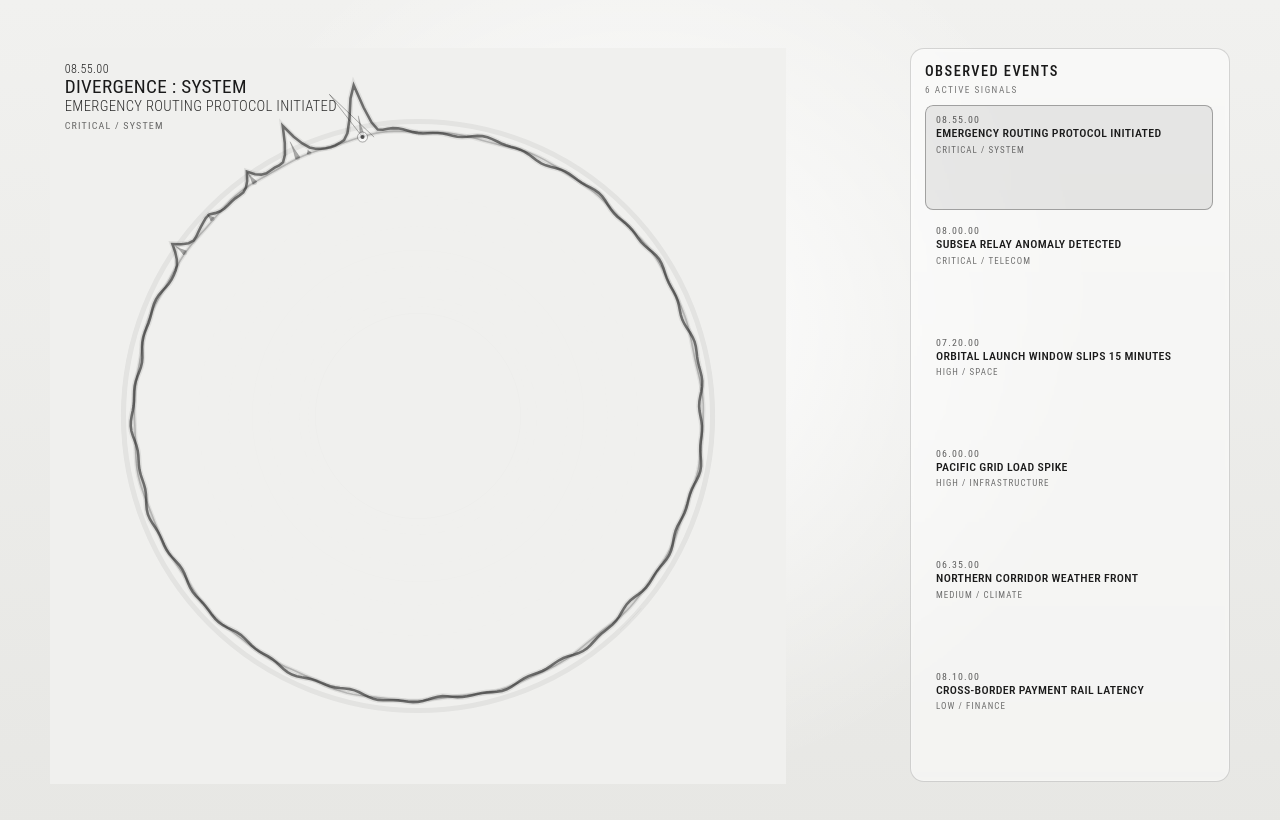
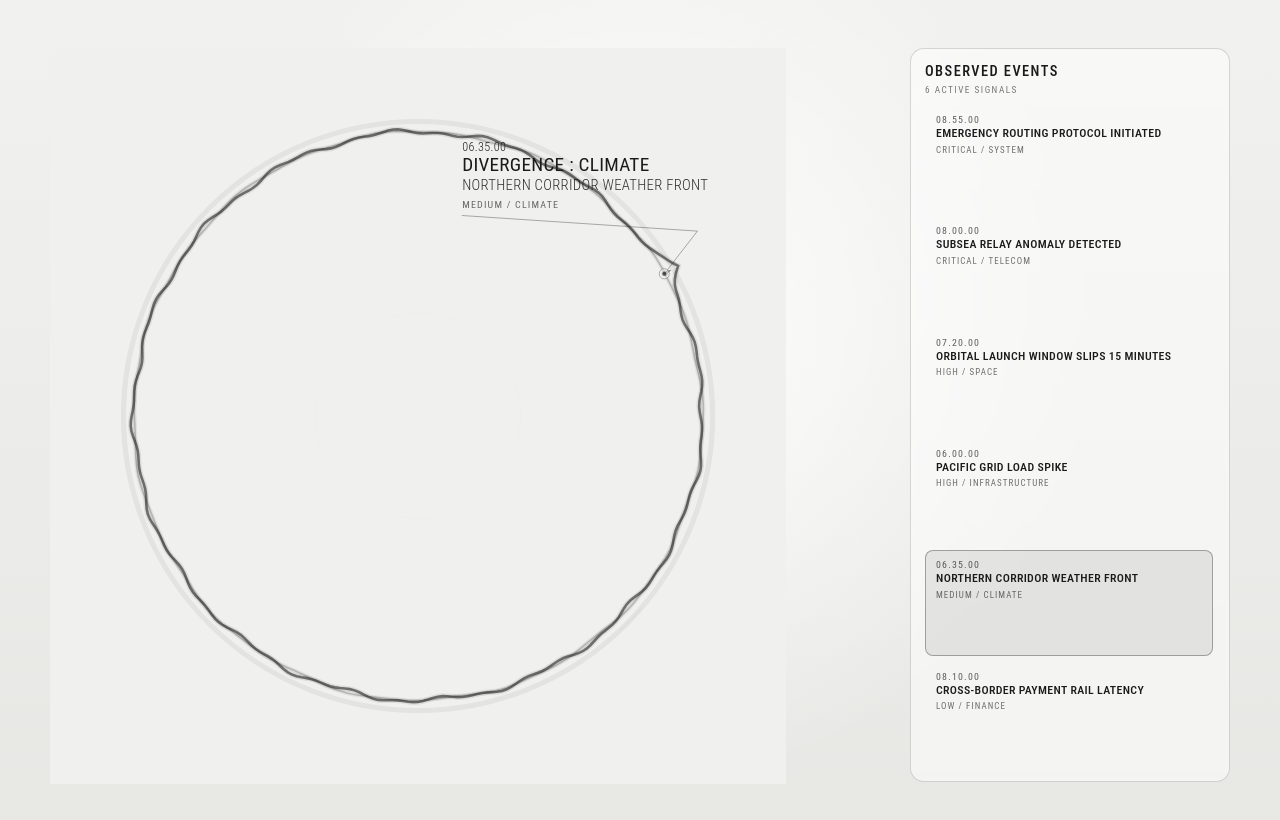
Before and after one commit to valuecodes/Rehoboam-UI, a React (Vite) app: page / in a window 1280 px wide. Shown: the top 820 px of the page. Built offline with nearby package versions, Linux system fonts and the light colour scheme.

Commit message:
feat: enhance event handling with interaction state support
- Add interaction state to renderer and various passes
- Implement ordered distribution mode for event angles
- Update tests to cover new interaction features

```diff
--- a/src/features/rehoboam/layout/compute-angles.ts
+++ b/src/features/rehoboam/layout/compute-angles.ts
@@ -3,6 +3,7 @@ import { normalizeAngle, TAU } from "./polar";
 
 export const DEFAULT_LAYOUT_WINDOW_MS = 24 * 60 * 60 * 1000;
 export const DEFAULT_MAX_VISIBLE_EVENT_COUNT = 48;
+export const DEFAULT_MIN_TIME_SPAN_RATIO_FOR_TIME_MAPPING = 0.35;
 
 export const SEVERITY_MARKER_HEIGHT: Readonly<
   Record<WorldEventSeverity, number>
@@ -25,9 +26,16 @@ export type TimeWindowAngleOptions = Readonly<{
   windowMs?: number;
 }>;
 
+export type EventAngleDistributionMode =
+  | "adaptive"
+  | "time-window"
+  | "ordered";
+
 export type ComputeAnglesOptions = TimeWindowAngleOptions &
   Readonly<{
     maxVisibleCount?: number;
+    distributionMode?: EventAngleDistributionMode;
+    minTimeSpanRatioForTimeMapping?: number;
   }>;
 
 export type ComputedEventAngle = Readonly<{
@@ -68,6 +76,25 @@ const sanitizeMaxVisibleCount = (
     1,
     Math.trunc(maxVisibleCount ?? DEFAULT_MAX_VISIBLE_EVENT_COUNT)
   );
+};
+
+const sanitizeDistributionMode = (
+  distributionMode: EventAngleDistributionMode | undefined
+): EventAngleDistributionMode => {
+  return distributionMode ?? "adaptive";
+};
+
+const sanitizeMinTimeSpanRatio = (
+  minTimeSpanRatioForTimeMapping: number | undefined
+): number => {
+  if (
+    minTimeSpanRatioForTimeMapping === undefined ||
+    !Number.isFinite(minTimeSpanRatioForTimeMapping)
+  ) {
+    return DEFAULT_MIN_TIME_SPAN_RATIO_FOR_TIME_MAPPING;
+  }
+
+  return Math.min(1, Math.max(0, minTimeSpanRatioForTimeMapping));
 };
 
 const compareEventsForLayout = (
@@ -142,14 +169,83 @@ export const mapTimestampToTimeWindowAngle = (
   return normalizeAngle(boundedTimePosition * TAU);
 };
 
+const getTimestampSpanMs = (events: readonly WorldEvent[]): number => {
+  if (events.length <= 1) {
+    return 0;
+  }
+
+  let minTimestampMs = events[0].timestampMs;
+  let maxTimestampMs = events[0].timestampMs;
+
+  for (const event of events) {
+    minTimestampMs = Math.min(minTimestampMs, event.timestampMs);
+    maxTimestampMs = Math.max(maxTimestampMs, event.timestampMs);
+  }
+
+  return maxTimestampMs - minTimestampMs;
+};
+
+const resolveDistributionMode = (
+  sortedEvents: readonly WorldEvent[],
+  options: ComputeAnglesOptions
+): Exclude<EventAngleDistributionMode, "adaptive"> => {
+  const distributionMode = sanitizeDistributionMode(options.distributionMode);
+
+  if (distributionMode === "ordered" || distributionMode === "time-window") {
+    return distributionMode;
+  }
+
+  if (sortedEvents.length <= 1) {
+    return "time-window";
+  }
+
+  const windowMs = sanitizeWindowMs(options.windowMs);
+  const timestampSpanMs = getTimestampSpanMs(sortedEvents);
+  const timeSpanRatio = timestampSpanMs / windowMs;
+  const minimumTimeSpanRatio = sanitizeMinTimeSpanRatio(
+    options.minTimeSpanRatioForTimeMapping
+  );
+
+  if (timeSpanRatio < minimumTimeSpanRatio) {
+    return "ordered";
+  }
+
+  return "time-window";
+};
+
+const mapOrderedIndexToAngle = (
+  index: number,
+  totalCount: number,
+  nowMs: number
+): number => {
+  if (totalCount <= 1) {
+    return mapTimestampToTimeWindowAngle(nowMs, {
+      nowMs,
+      windowMs: DEFAULT_LAYOUT_WINDOW_MS,
+    });
+  }
+
+  const position = index / totalCount;
+
+  return normalizeAngle(position * TAU);
+};
+
 const resolveEventMarkers = (
   events: readonly WorldEvent[],
   options: ComputeAnglesOptions
 ): readonly ResolvedEventMarker[] => {
-  return [...events].sort(compareEventsForLayout).map((event) => {
+  const sortedEvents = [...events].sort(compareEventsForLayout);
+  const distributionMode = resolveDistributionMode(sortedEvents, options);
+
+  return sortedEvents.map((event, index) => {
+    const angleRad =
+      distributionMode === "ordered"
+        ? mapOrderedIndexToAngle(index, sortedEvents.length, options.nowMs)
+        : mapTimestampToTimeWindowAngle(event.timestampMs, options);
+
     return {
       event,
-      angleRad: mapTimestampToTimeWindowAngle(event.timestampMs, options),
+      angleRad,
       markerHeight: getMarkerHeightForSeverity(event.severity),
     };
   });
--- a/src/features/rehoboam/render/canvas2d/passes/divergence-pass.ts
+++ b/src/features/rehoboam/render/canvas2d/passes/divergence-pass.ts
@@ -1,4 +1,5 @@
 import type {
+  InteractionState,
   RehoboamTheme,
   ViewportState,
   WorldEvent,
@@ -42,6 +43,7 @@ export type DivergencePassInput = Readonly<{
   context: CanvasRenderingContext2D;
   viewport: ViewportState;
   theme: RehoboamTheme;
+  interaction: InteractionState;
   events: readonly WorldEvent[];
   pulses: readonly DivergencePulse[];
   elapsedMs: number;
@@ -132,6 +134,7 @@ const resolvePulseAngles = (
     nowMs: getLayoutNowMs(events),
     windowMs: DEFAULT_LAYOUT_WINDOW_MS,
     maxVisibleCount: DEFAULT_MAX_VISIBLE_EVENT_COUNT,
+    distributionMode: "ordered",
   });
   const angleByEventId = new Map<string, number>();
 
@@ -186,6 +189,61 @@ const resolveActivePulseDescriptors = (
   return descriptors.sort((left, right) => {
     return right.strength - left.strength;
   });
+};
+
+const getPulseStrength = (pulse: DivergencePulse, timeMs: number): number => {
+  const elapsedPulseMs = timeMs - pulse.startedAtMs;
+
+  return getPulseEnvelope(elapsedPulseMs) * PULSE_AMPLITUDE_SCALE[pulse.severity];
+};
+
+const resolvePrimaryPulseEventId = (
+  pulses: readonly DivergencePulse[],
+  pulseAngles: ReadonlyMap<string, number>,
+  interaction: InteractionState,
+  timeMs: number
+): string | null => {
+  for (const eventId of [
+    interaction.selectedEventId,
+    interaction.hoveredEventId,
+    interaction.hoverCandidateEventId,
+  ]) {
+    if (eventId === null) {
+      continue;
+    }
+
+    const isActive = pulses.some((pulse) => {
+      if (pulse.eventId !== eventId || pulseAngles.get(pulse.eventId) === undefined) {
+        return false;
+      }
+
+      return getPulseStrength(pulse, timeMs) > 0;
+    });
+
+    if (isActive) {
+      return eventId;
+    }
+  }
+
+  let strongestEventId: string | null = null;
+  let strongestStrength = 0;
+
+  for (const pulse of pulses) {
+    if (pulseAngles.get(pulse.eventId) === undefined) {
+      continue;
+    }
+
+    const strength = getPulseStrength(pulse, timeMs);
+
+    if (strength <= strongestStrength) {
+      continue;
+    }
+
+    strongestStrength = strength;
+    strongestEventId = pulse.eventId;
+  }
+
+  return strongestEventId;
 };
 
 const createContourSamples = (
@@ -364,7 +422,7 @@ const drawDirectionalTears = (
   pulses: readonly ActivePulseDescriptor[],
   elapsedMs: number
 ): void => {
-  const strongestPulses = pulses.slice(0, 2);
+  const strongestPulses = pulses.slice(0, 1);
   const elapsedSeconds = elapsedMs / 1000;
   const baseRadius = viewport.outerRadius * 0.84;
 
@@ -430,15 +488,27 @@ const drawDirectionalTears = (
 };
 
 export const drawDivergencePass = (input: DivergencePassInput): void => {
-  const { context, viewport, theme, events, pulses, elapsedMs, timeMs } = input;
+  const { context, viewport, theme, interaction, events, pulses, elapsedMs, timeMs } = input;
 
   if (events.length === 0) {
     return;
   }
 
   const pulseAngles = resolvePulseAngles(events, pulses);
+  const primaryPulseEventId = resolvePrimaryPulseEventId(
+    pulses,
+    pulseAngles,
+    interaction,
+    timeMs
+  );
+  const activePulses =
+    primaryPulseEventId === null
+      ? []
+      : pulses.filter((pulse) => {
+          return pulse.eventId === primaryPulseEventId;
+        });
   const activePulseDescriptors = resolveActivePulseDescriptors(
-    pulses,
+    activePulses,
     pulseAngles,
     timeMs
   );
@@ -446,7 +516,7 @@ export const drawDivergencePass = (input: DivergencePassInput): void => {
     viewport,
     elapsedMs,
     timeMs,
-    pulses,
+    activePulses,
     pulseAngles,
     theme.divergenceSampleCount
   );
--- a/src/features/rehoboam/render/canvas2d/passes/event-contour-pass.ts
+++ b/src/features/rehoboam/render/canvas2d/passes/event-contour-pass.ts
@@ -1,4 +1,5 @@
 import type {
+  InteractionState,
   RehoboamTheme,
   ViewportState,
   WorldEvent,
@@ -27,6 +28,7 @@ export type EventContourPassInput = Readonly<{
   context: CanvasRenderingContext2D;
   viewport: ViewportState;
   theme: RehoboamTheme;
+  interaction: InteractionState;
   events: readonly WorldEvent[];
   elapsedMs: number;
 }>;
@@ -34,11 +36,6 @@ export type EventContourPassInput = Readonly<{
 type ContourSample = Readonly<{
   angleRad: number;
   radius: number;
-}>;
-
-type RankedEventAngle = Readonly<{
-  eventAngle: ComputedEventAngle;
-  rank: number;
 }>;
 
 const getLayoutNowMs = (events: readonly WorldEvent[]): number => {
@@ -53,11 +50,64 @@ const getLayoutNowMs = (events: readonly WorldEvent[]): number => {
   return latestTimestampMs + LEADING_TIME_OFFSET_MS;
 };
 
+const compareEventAnglesByPriority = (
+  left: ComputedEventAngle,
+  right: ComputedEventAngle
+): number => {
+  const severityDelta =
+    SEVERITY_RANK[right.event.severity] - SEVERITY_RANK[left.event.severity];
+
+  if (severityDelta !== 0) {
+    return severityDelta;
+  }
+
+  if (left.event.timestampMs !== right.event.timestampMs) {
+    return right.event.timestampMs - left.event.timestampMs;
+  }
+
+  return left.event.id.localeCompare(right.event.id);
+};
+
+const findEventAngleByEventId = (
+  eventAngles: readonly ComputedEventAngle[],
+  eventId: string
+): ComputedEventAngle | null => {
+  for (const eventAngle of eventAngles) {
+    if (eventAngle.eventIds.includes(eventId)) {
+      return eventAngle;
+    }
+  }
+
+  return null;
+};
+
+const resolveActiveEventAngle = (
+  eventAngles: readonly ComputedEventAngle[],
+  interaction: InteractionState
+): ComputedEventAngle | null => {
+  for (const eventId of [
+    interaction.selectedEventId,
+    interaction.hoveredEventId,
+    interaction.hoverCandidateEventId,
+  ]) {
+    if (eventId === null) {
+      continue;
+    }
+
+    const matched = findEventAngleByEventId(eventAngles, eventId);
+
+    if (matched !== null) {
+      return matched;
+    }
+  }
+
+  return [...eventAngles].sort(compareEventAnglesByPriority)[0] ?? null;
+};
+
 const createContourSamples = (
   viewport: ViewportState,
   elapsedMs: number,
-  rankedEventAngles: readonly RankedEventAngle[],
-  primaryAngle: number | null
+  activeEventAngle: ComputedEventAngle | null
 ): readonly ContourSample[] => {
   const samples = 360;
   const elapsedSeconds = elapsedMs / 1000;
@@ -73,46 +123,46 @@ const createContourSamples = (
         viewport.outerRadius *
         0.0038;
 
-    const divergenceOffset = rankedEventAngles.reduce((sum, ranked) => {
-      const eventAngle = ranked.eventAngle;
+    const divergenceOffset =
+      activeEventAngle === null
+        ? 0
+        : (() => {
             const distance = Math.abs(
-        shortestAngularDistance(angleRad, eventAngle.angleRad)
+              shortestAngularDistance(angleRad, activeEventAngle.angleRad)
             );
-      const windowRad = 0.055 + Math.min(eventAngle.clusterSize, 5) * 0.012;
+            const windowRad =
+              0.065 + Math.min(activeEventAngle.clusterSize, 5) * 0.016;
 
             if (distance > windowRad) {
-        return sum;
+              return 0;
             }
 
             const envelope = (1 - distance / windowRad) ** 2;
             const pulse =
-        0.8 + 0.2 * Math.sin(elapsedSeconds * 4.5 + eventAngle.angleRad);
-      const clusterScale = 1 + Math.min(eventAngle.clusterSize, 6) * 0.1;
+              0.8 + 0.2 * Math.sin(elapsedSeconds * 4.5 + activeEventAngle.angleRad);
+            const clusterScale = 1 + Math.min(activeEventAngle.clusterSize, 6) * 0.12;
             const severityScale =
-        eventAngle.event.severity === "critical"
-          ? 2.7
-          : eventAngle.event.severity === "high"
-            ? 1.9
-            : 1.35;
-      const rankScale = ranked.rank === 0 ? 1.8 : ranked.rank < 4 ? 1.2 : 0.8;
+              activeEventAngle.event.severity === "critical"
+                ? 2.9
+                : activeEventAngle.event.severity === "high"
+                  ? 2.0
+                  : 1.4;
 
             return (
-        sum +
-        eventAngle.markerHeight *
+              activeEventAngle.markerHeight *
               viewport.outerRadius *
               envelope *
               pulse *
               clusterScale *
-          severityScale *
-          rankScale
+              severityScale
             );
-    }, 0);
+          })();
     const primaryLift =
-      primaryAngle === null
+      activeEventAngle === null
         ? 0
         : (() => {
             const primaryDistance = Math.abs(
-              shortestAngularDistance(angleRad, primaryAngle)
+              shortestAngularDistance(angleRad, activeEventAngle.angleRad)
             );
 
             if (primaryDistance > 0.22) {
@@ -172,32 +222,8 @@ const drawContourStroke = (
   context.restore();
 };
 
-const rankEventAngles = (
-  eventAngles: readonly ComputedEventAngle[]
-): readonly RankedEventAngle[] => {
-  return [...eventAngles]
-    .sort((left, right) => {
-      const severityDelta =
-        SEVERITY_RANK[right.event.severity] -
-        SEVERITY_RANK[left.event.severity];
-
-      if (severityDelta !== 0) {
-        return severityDelta;
-      }
-
-      if (left.event.timestampMs !== right.event.timestampMs) {
-        return right.event.timestampMs - left.event.timestampMs;
-      }
-
-      return left.event.id.localeCompare(right.event.id);
-    })
-    .map((eventAngle, rank) => {
-      return { eventAngle, rank };
-    });
-};
-
 export const drawEventContourPass = (input: EventContourPassInput): void => {
-  const { context, viewport, events, elapsedMs } = input;
+  const { context, viewport, interaction, events, elapsedMs } = input;
 
   if (events.length === 0) {
     return;
@@ -207,19 +233,10 @@ export const drawEventContourPass = (input: EventContourPassInput): void => {
     nowMs: getLayoutNowMs(events),
     windowMs: DEFAULT_LAYOUT_WINDOW_MS,
     maxVisibleCount: DEFAULT_MAX_VISIBLE_EVENT_COUNT,
+    distributionMode: "ordered",
   });
-  const rankedEventAngles = rankEventAngles(eventAngles);
-  const primaryAngle =
-    rankedEventAngles.length === 0
-      ? null
-      : rankedEventAngles[0].eventAngle.angleRad;
-
-  const contourSamples = createContourSamples(
-    viewport,
-    elapsedMs,
-    rankedEventAngles,
-    primaryAngle
-  );
+  const activeEventAngle = resolveActiveEventAngle(eventAngles, interaction);
+  const contourSamples = createContourSamples(viewport, elapsedMs, activeEventAngle);
 
   drawContourStroke(context, viewport, contourSamples, 0.56, 2.6);
   drawContourStroke(context, viewport, contourSamples, 0.08, 5.6);
--- a/src/features/rehoboam/render/canvas2d/passes/markers-pass.ts
+++ b/src/features/rehoboam/render/canvas2d/passes/markers-pass.ts
@@ -98,6 +98,31 @@ const isMarkerHovered = (
   }
 
   return eventAngle.eventIds.includes(resolvedHoveredEventId);
+};
+
+const resolveActiveRankedEvent = (
+  rankedEventAngles: readonly RankedEventAngle[],
+  interaction: InteractionState
+): RankedEventAngle | null => {
+  for (const eventId of [
+    interaction.selectedEventId,
+    interaction.hoveredEventId,
+    interaction.hoverCandidateEventId,
+  ]) {
+    if (eventId === null) {
+      continue;
+    }
+
+    const matched = rankedEventAngles.find((ranked) => {
+      return ranked.eventAngle.eventIds.includes(eventId);
+    });
+
+    if (matched !== undefined) {
+      return matched;
+    }
+  }
+
+  return rankedEventAngles[0] ?? null;
 };
 
 const drawMarkerShape = (
@@ -227,16 +252,24 @@ export const drawMarkersPass = (input: MarkersPassInput): void => {
     nowMs: getLayoutNowMs(events),
     windowMs: DEFAULT_LAYOUT_WINDOW_MS,
     maxVisibleCount: DEFAULT_MAX_VISIBLE_EVENT_COUNT,
+    distributionMode: "ordered",
   });
   const rankedEventAngles = rankEventAngles(eventAngles);
+  const activeRankedEvent = resolveActiveRankedEvent(
+    rankedEventAngles,
+    interaction
+  );
 
-  for (const ranked of rankedEventAngles.slice(0, 16)) {
+  if (activeRankedEvent === null) {
+    return;
+  }
+
   const isSelected = isMarkerSelected(
-      ranked.eventAngle,
+    activeRankedEvent.eventAngle,
     interaction.selectedEventId
   );
   const isHovered = isMarkerHovered(
-      ranked.eventAngle,
+    activeRankedEvent.eventAngle,
     interaction.selectedEventId,
     interaction.hoveredEventId,
     interaction.hoverCandidateEventId
@@ -246,7 +279,7 @@ export const drawMarkersPass = (input: MarkersPassInput): void => {
     context,
     viewport,
     theme,
-      ranked,
+    activeRankedEvent,
     elapsedMs,
     isSelected,
     isHovered
@@ -255,9 +288,8 @@ export const drawMarkersPass = (input: MarkersPassInput): void => {
     context,
     viewport,
     theme,
-      ranked.eventAngle,
+    activeRankedEvent.eventAngle,
     isSelected,
     isHovered
   );
-  }
 };
--- a/src/features/rehoboam/render/canvas2d/renderer-2d.ts
+++ b/src/features/rehoboam/render/canvas2d/renderer-2d.ts
@@ -102,6 +102,7 @@ export const createRenderer2D = (
       context,
       viewport: frame.viewport,
       theme,
+      interaction: frame.interaction,
       events: frame.events,
       elapsedMs: frame.elapsedMs,
     };
@@ -118,6 +119,7 @@ export const createRenderer2D = (
       context,
       viewport: frame.viewport,
       theme,
+      interaction: frame.interaction,
       events: frame.events,
       pulses: divergencePulseTracker.getActivePulses(frame.timeMs),
       elapsedMs: frame.elapsedMs,
--- a/src/features/rehoboam/scene/rehoboam-scene.tsx
+++ b/src/features/rehoboam/scene/rehoboam-scene.tsx
@@ -46,6 +46,7 @@ import { resolveSceneQualityProfile } from "./quality";
 import "./rehoboam-scene.css";
 
 const LEADING_TIME_OFFSET_MS = 45 * 60 * 1000;
+const AUTO_EVENT_CYCLE_MS = 3200;
 
 const SEVERITY_RANK: Readonly<Record<WorldEventSeverity, number>> = {
   low: 0,
@@ -143,36 +144,54 @@ const findEventAngleByEventId = (
 
 const resolveActiveEventAngle = (
   eventAngles: readonly ComputedEventAngle[],
-  selectedEventId: string | null,
-  hoveredEventId: string | null
+  activeEventId: string | null
 ): ComputedEventAngle | null => {
   if (eventAngles.length === 0) {
     return null;
   }
 
-  if (selectedEventId !== null) {
-    const selectedEventAngle = findEventAngleByEventId(
-      eventAngles,
-      selectedEventId
-    );
+  if (activeEventId !== null) {
+    const matched = findEventAngleByEventId(eventAngles, activeEventId);
 
-    if (selectedEventAngle !== null) {
-      return selectedEventAngle;
-    }
-  }
-
-  if (hoveredEventId !== null) {
-    const hoveredEventAngle = findEventAngleByEventId(
-      eventAngles,
-      hoveredEventId
-    );
-
-    if (hoveredEventAngle !== null) {
-      return hoveredEventAngle;
+    if (matched !== null) {
+      return matched;
     }
   }
 
   return [...eventAngles].sort(compareEventAnglesByPriority)[0] ?? null;
+};
+
+const getClockwiseEventCycleIds = (
+  eventAngles: readonly ComputedEventAngle[]
+): readonly string[] => {
+  return [...eventAngles]
+    .sort((left, right) => {
+      if (left.angleRad !== right.angleRad) {
+        return left.angleRad - right.angleRad;
+      }
+
+      return left.event.id.localeCompare(right.event.id);
+    })
+    .map((eventAngle) => eventAngle.event.id);
+};
+
+const resolveActiveEventId = (
+  eventAngles: readonly ComputedEventAngle[],
+  selectedEventId: string | null,
+  hoveredEventId: string | null,
+  autoEventId: string | null
+): string | null => {
+  for (const candidateEventId of [selectedEventId, hoveredEventId, autoEventId]) {
+    if (candidateEventId === null) {
+      continue;
+    }
+
+    if (findEventAngleByEventId(eventAngles, candidateEventId) !== null) {
+      return candidateEventId;
+    }
+  }
+
+  return [...eventAngles].sort(compareEventAnglesByPriority)[0]?.event.id ?? null;
 };
 
 const toMarkerHitTargets = (
@@ -234,6 +253,7 @@ export const RehoboamScene = () => {
   const [interaction, setInteraction] = useState<InteractionState>(() => {
     return createInitialInteractionState();
   });
+  const [autoEventId, setAutoEventId] = useState<string | null>(null);
   const eventSource = useMemo(() => createMockEventSource(), []);
   const qualityProfile = useMemo(() => {
     return resolveSceneQualityProfile({
@@ -247,33 +267,50 @@ export const RehoboamScene = () => {
     return computeAngles(events, {
       nowMs: getLayoutNowMs(events),
       maxVisibleCount: DEFAULT_MAX_VISIBLE_EVENT_COUNT,
+      distributionMode: "ordered",
     });
   }, [events]);
+  const clockwiseEventCycleIds = useMemo(() => {
+    return getClockwiseEventCycleIds(eventAngles);
+  }, [eventAngles]);
   const markerHitTargets = useMemo(() => {
     return toMarkerHitTargets(eventAngles, instrumentSize);
   }, [eventAngles, instrumentSize]);
-  const activeEventAngle = useMemo(() => {
-    return resolveActiveEventAngle(
+  const activeEventId = useMemo(() => {
+    return resolveActiveEventId(
       eventAngles,
       interaction.selectedEventId,
-      interaction.hoveredEventId
+      interaction.hoveredEventId,
+      autoEventId
     );
-  }, [eventAngles, interaction.hoveredEventId, interaction.selectedEventId]);
-  const activeEventId = useMemo(() => {
-    if (interaction.selectedEventId !== null) {
-      return interaction.selectedEventId;
-    }
-
-    if (interaction.hoveredEventId !== null) {
-      return interaction.hoveredEventId;
-    }
-
-    return activeEventAngle?.event.id ?? null;
   }, [
-    activeEventAngle,
+    autoEventId,
+    eventAngles,
     interaction.hoveredEventId,
     interaction.selectedEventId,
   ]);
+  const activeEventAngle = useMemo(() => {
+    return resolveActiveEventAngle(eventAngles, activeEventId);
+  }, [activeEventId, eventAngles]);
+  const interactionForRender = useMemo<InteractionState>(() => {
+    if (activeEventId === null) {
+      return interaction;
+    }
+
+    if (
+      interaction.selectedEventId !== null ||
+      interaction.hoveredEventId !== null
+    ) {
+      return interaction;
+    }
+
+    return {
+      ...interaction,
+      hoverCandidateEventId: null,
+      hoveredEventId: activeEventId,
+      hoverStartedAtMs: null,
+    };
+  }, [activeEventId, interaction]);
   const activeCalloutTarget = useMemo<CalloutOverlayTarget | null>(() => {
     if (
       activeEventAngle === null ||
@@ -289,6 +326,49 @@ export const RehoboamScene = () => {
       anchorRadius: getMarkerAnchorRadius(instrumentSize),
     };
   }, [activeEventAngle, instrumentSize]);
+
+  useEffect(() => {
+    if (clockwiseEventCycleIds.length === 0) {
+      setAutoEventId(null);
+
+      return;
+    }
+
+    if (
+      interaction.selectedEventId !== null ||
+      interaction.hoveredEventId !== null ||
+      interaction.hoverCandidateEventId !== null ||
+      interaction.isPointerDown
+    ) {
+      return;
+    }
+
+    if (
+      autoEventId === null ||
+      !clockwiseEventCycleIds.includes(autoEventId)
+    ) {
+      setAutoEventId(clockwiseEventCycleIds[0]);
+
+      return;
+    }
+
+    const currentIndex = clockwiseEventCycleIds.indexOf(autoEventId);
+    const timeoutHandle = window.setTimeout(() => {
+      const nextIndex = (currentIndex + 1) % clockwiseEventCycleIds.length;
+      setAutoEventId(clockwiseEventCycleIds[nextIndex]);
+    }, AUTO_EVENT_CYCLE_MS);
+
+    return () => {
+      window.clearTimeout(timeoutHandle);
+    };
+  }, [
+    autoEventId,
+    clockwiseEventCycleIds,
+    interaction.hoverCandidateEventId,
+    interaction.hoveredEventId,
+    interaction.isPointerDown,
+    interaction.selectedEventId,
+  ]);
 
   useEffect(() => {
     let isCancelled = false;
@@ -381,8 +461,8 @@ export const RehoboamScene = () => {
       return;
     }
 
-    engine.setInteraction(interaction);
-  }, [interaction]);
+    engine.setInteraction(interactionForRender);
+  }, [interactionForRender]);
 
   useEffect(() => {
     const engine = engineRef.current;
@@ -518,6 +598,7 @@ export const RehoboamScene = () => {
         hoverStartedAtMs: null,
       };
     });
+    setAutoEventId(eventId);
   };
 
   const handlePanelSelectionClear = () => {
```
Also changed, not shown: 2 other files (tests, documents, lock files or other folders). Lines whose indentation alone changed are shown as unchanged.
